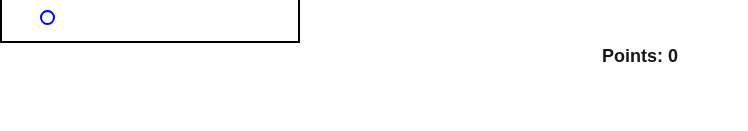
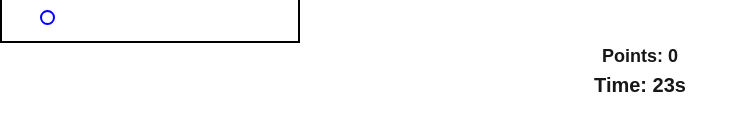
Before and after one commit to EmmaRask/Bullseye, a Next.js app: page /test in a window 1280 px wide. Shown: the part 457-588 px from the top of the page, without its empty margins (0-748 px from the left). Built offline with nearby package versions, Linux system fonts and the light colour scheme.

Commit message:
game timer and sessionScore

```diff
--- a/features/target-tap-game/components/GameScreen.tsx
+++ b/features/target-tap-game/components/GameScreen.tsx
@@ -1,7 +1,7 @@
 'use client';
 
 import React, { useEffect, useState } from 'react';
-import { CIRCLE_SIZE, CONTAINER_WIDTH, CONTAINER_HEIGHT, BORDER_WIDTH } from './gameConstants';
+import { CIRCLE_SIZE, CONTAINER_WIDTH, CONTAINER_HEIGHT, BORDER_WIDTH, GAME_DURATION } from './gameConstants';
 import { targetRandomizer } from './targetRandomizer';
 import { useCirclePhysics } from './useCirclePhysics';
 import { useShootingLogic } from './useShootingLogic';
@@ -9,6 +9,9 @@ import { useGamePoints } from './useGamePoints';
 
 export default function GameScreen() {
   const [targets, setTargets] = useState<Array<{ size: number; label: string; x: number; y: number }>>([]);
+  const [timeLeft, setTimeLeft] = useState(GAME_DURATION);
+  const [gameOver, setGameOver] = useState(false);
+  const [sessionScore, setSessionScore] = useState(0);
   const { circleX, circleY } = useCirclePhysics();
   const { totalPoints, addPoints } = useGamePoints();
   const { result, resultColor, shots, handleClick } = useShootingLogic(targets, addPoints);
@@ -18,7 +21,26 @@ export default function GameScreen() {
     setTargets(targetRandomizer());
   }, []);
 
+  // Timer effect
+  useEffect(() => {
+    if (gameOver) return;
+
+    const interval = setInterval(() => {
+      setTimeLeft((prev) => {
+        if (prev <= 1) {
+          setGameOver(true);
+          setSessionScore(totalPoints);
+          return 0;
+        }
+        return prev - 1;
+      });
+    }, 1000);
+
+    return () => clearInterval(interval);
+  }, [gameOver, totalPoints]);
+
   const handleGameClick = () => {
+    if (gameOver) return;
     handleClick(circleX, circleY);
   };
 
@@ -81,6 +103,13 @@ export default function GameScreen() {
 
       <h2 style={{ textAlign: 'center', color: resultColor }}>{result}</h2>
       <p style={{ textAlign: 'center', fontSize: '18px', fontWeight: 'bold' }}>Points: {totalPoints}</p>
+      <p style={{ textAlign: 'center', fontSize: '20px', fontWeight: 'bold' }}>Time: {timeLeft}s</p>
+      {gameOver && (
+        <div style={{ textAlign: 'center', marginTop: '20px', padding: '20px', backgroundColor: '#f0f0f0', borderRadius: '5px' }}>
+          <h3>Game Over!</h3>
+          <p style={{ fontSize: '24px', fontWeight: 'bold' }}>Final Score: {sessionScore}</p>
+        </div>
+      )}
     </div>
   );
 }
--- a/features/target-tap-game/components/gameConstants.tsx
+++ b/features/target-tap-game/components/gameConstants.tsx
@@ -3,6 +3,7 @@ export const CONTAINER_WIDTH = 300;
 export const CONTAINER_HEIGHT = 500;
 export const BORDER_WIDTH = 2; // border thickness on each side
 export const BUOYANCY = 0.08; // strength of center-seeking force
+export const GAME_DURATION = 30; // seconds
 
 export const TARGETS_CONFIG = [
   { size: 20, label: 'XS' },
```
